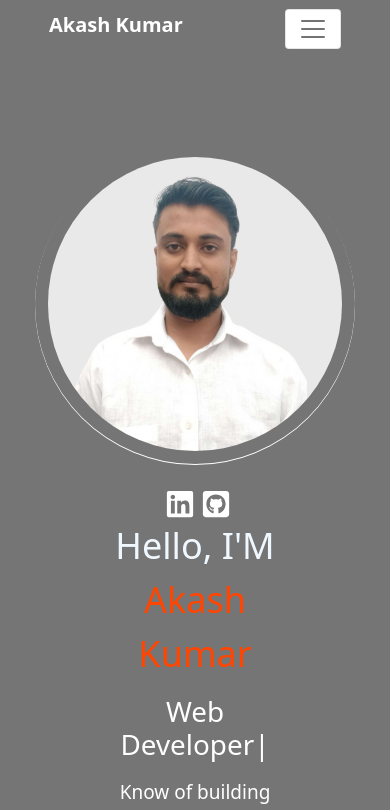
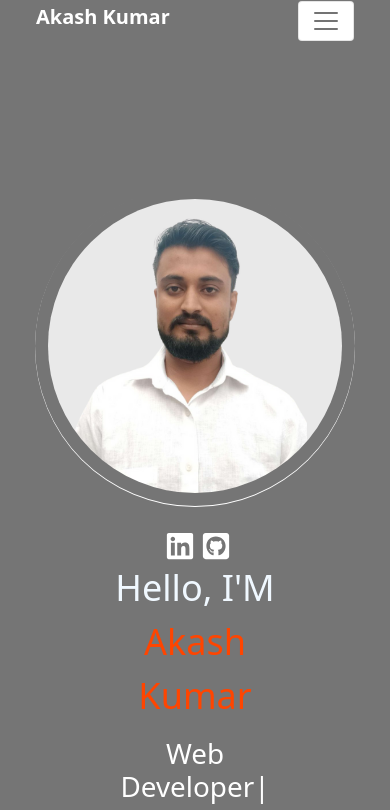
Before and after one commit to Akash1258/AkashPortfolio, a React (Create React App) app: page / in a window 390 px wide. Shown: the top 810 px of the page. Built offline with nearby package versions, Linux system fonts and the light colour scheme.

Commit message:
resume updated

```diff
--- a/src/PortfolioContainer/Home/Profile.jsx
+++ b/src/PortfolioContainer/Home/Profile.jsx
@@ -13,7 +13,7 @@ export default function Profile() {
                 <div className="row ">
                     <div className="col-md-12">
 
-                        <Navbar className="navBar-bg" expand={false} fixed="top">
+                        <Navbar className="navBar-bg" expand={false} fixed="fixed">
                             <Container fluid>
                                 <Navbar.Brand ><h5 className="heading">Akash Kumar</h5></Navbar.Brand>
                                 <Navbar.Toggle className="toggle-btn" aria-controls="offcanvasNavbar"
@@ -33,11 +33,11 @@ export default function Profile() {
                                     </Offcanvas.Header>
                                     <Offcanvas.Body>
                                         <Nav>
-                                            <Link to="home"><Nav.Link ><p className="menu-content">HOME</p></Nav.Link></Link>
-                                            <Link to="about"><Nav.Link> <p className="menu-content">ABOUT</p></Nav.Link></Link>
-                                           <Link to="resume"><Nav.Link ><p className="menu-content">RESUME</p></Nav.Link></Link>
-                                            <Link to="project"><Nav.Link ><p className="menu-content">PROJECTS</p></Nav.Link></Link>
-                                            <Link to="contact"><Nav.Link ><p className="menu-content">CONTACT</p></Nav.Link></Link>
+                                            <Link to="home" ><Nav.Link ><p className="menu-content">HOME</p></Nav.Link></Link>
+                                            <Link to="about" ><Nav.Link> <p className="menu-content">ABOUT</p></Nav.Link></Link>
+                                           <Link to="resume" ><Nav.Link ><p className="menu-content">RESUME</p></Nav.Link></Link>
+                                            <Link to="project" ><Nav.Link ><p className="menu-content">PROJECTS</p></Nav.Link></Link>
+                                            <Link to="contact" ><Nav.Link ><p className="menu-content">CONTACT</p></Nav.Link></Link>
                                         </Nav>
                                     </Offcanvas.Body>
                                 </Navbar.Offcanvas>
--- a/src/PortfolioContainer/Home/profile.css
+++ b/src/PortfolioContainer/Home/profile.css
@@ -23,7 +23,7 @@
     color: #ffffff;
 }
 .menu-bar{
-    position: absolute;
+    /* position: absolute; */
     top: 0rem;
     width: 300px;
     text-align: center;
@@ -171,6 +171,11 @@
     .btn .highlighted-btn{
         margin-left: 40%;
     }
+    .navBar-bg{
+        background-color: #757575;
+        border: none;
+        padding: 0px !important;
+     }
 
 }
 @media screen and (max-width:810px) {
@@ -191,6 +196,11 @@
     .profile-details-name, .profile-details-role{
         text-align: center;
     }
+    .navBar-bg{
+        background-color: #757575;
+        border: none;
+        padding: 0px !important;
+     }
 }
 @media screen and (max-width:375px) {
     .profile-picture{
@@ -201,4 +211,9 @@
     .profile-details{
         width: 90%;
     }
+    .navBar-bg{
+        background-color: #757575;
+        border: none;
+        padding: 0px !important;
+     }
 }
```
Also changed, not shown: 2 other files (tests, documents, lock files or other folders).
